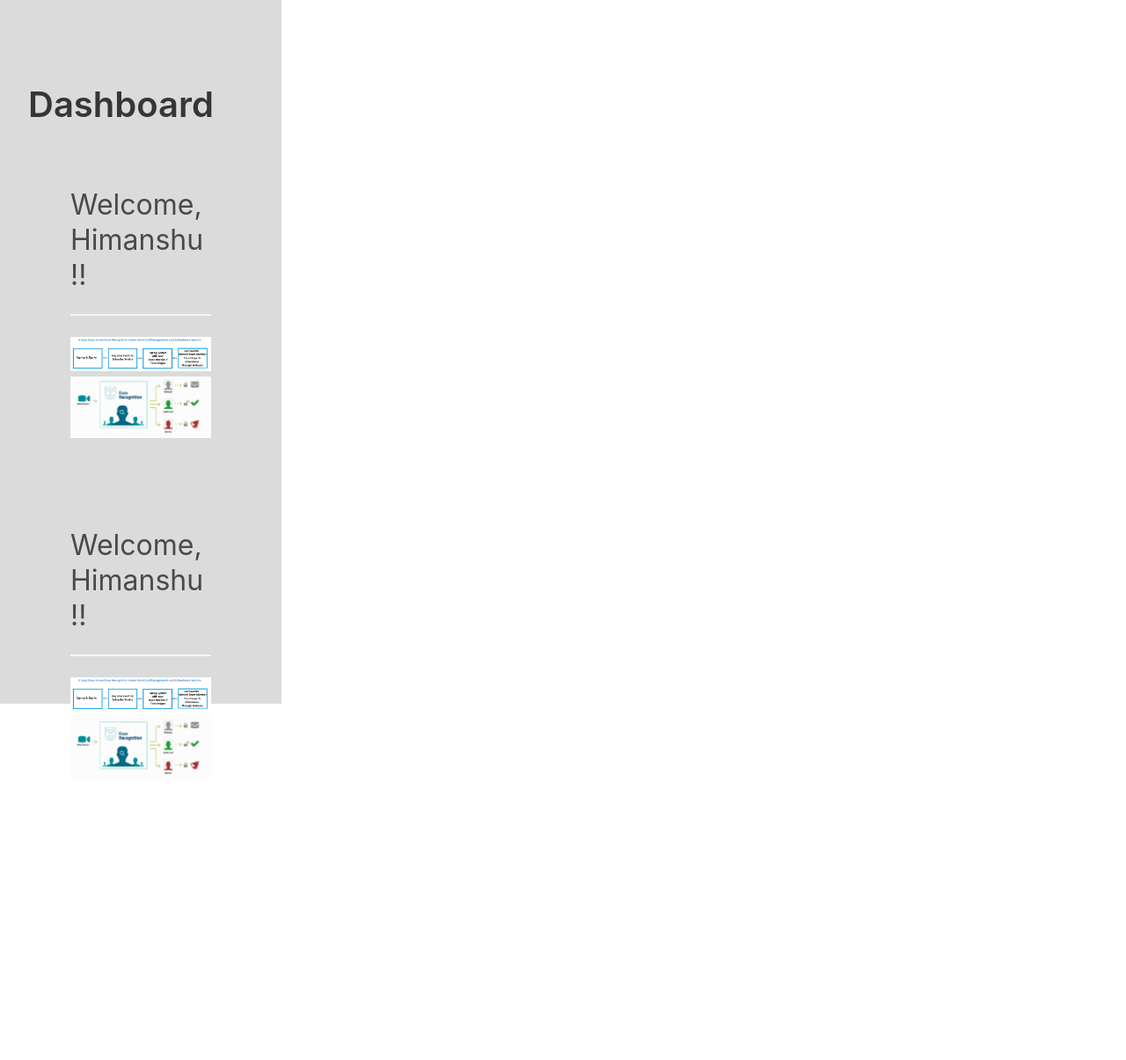
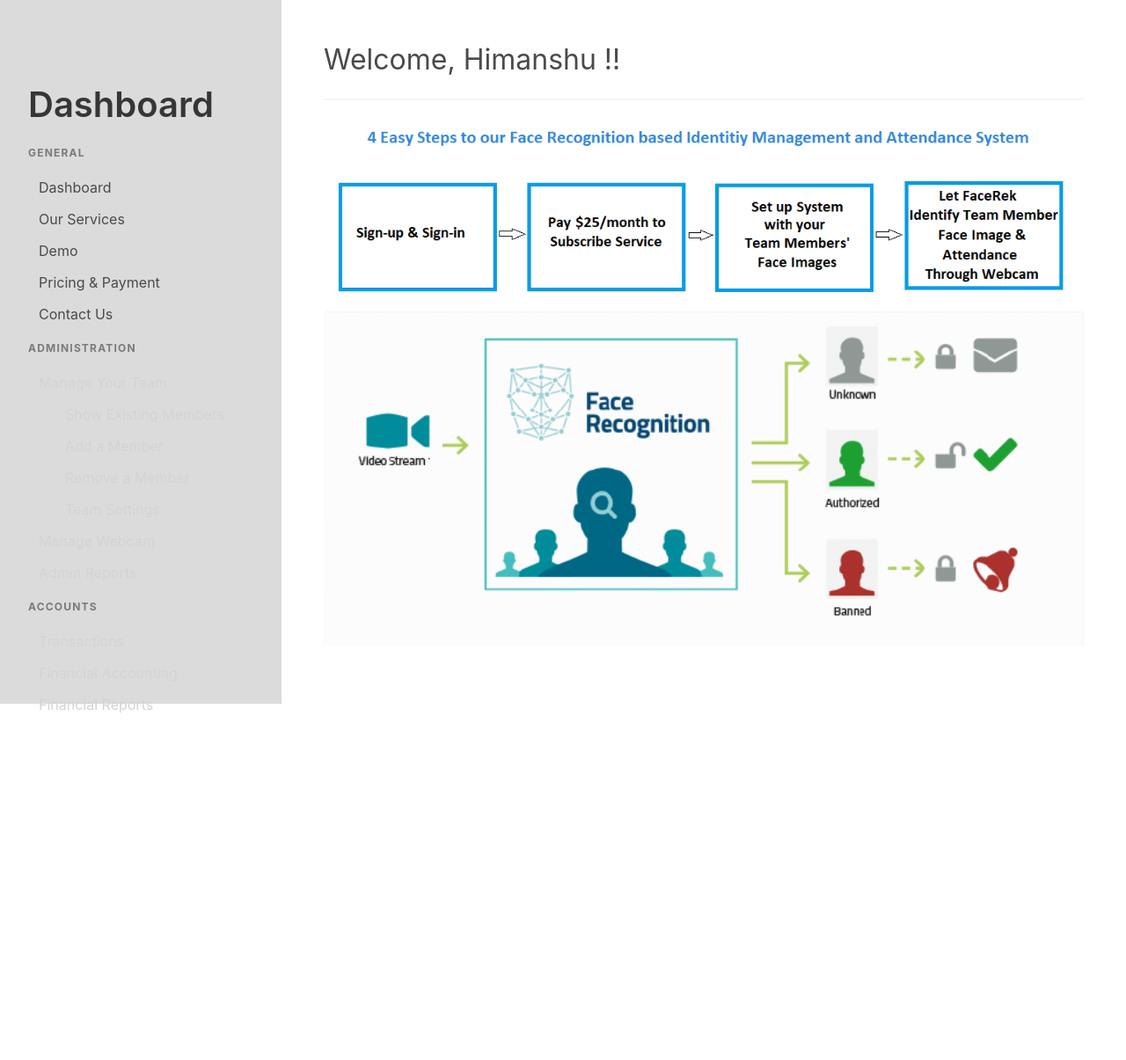
Before and after one commit to san-jeev/Week5-Project, a Flask app: page / in a window 1280 px wide. Shown: the part 108-1313 px from the top of the page at 88% size. After the commit the page ends 918 px from the top, so only its background shows below. Run offline with Flask 2, Linux system fonts and the light colour scheme; a user stored in the database is signed in; data comes from the database, SQL or seed files in the repository; some libraries are stand-ins or nearby versions.

Commit message:
Putting things together

```diff
--- a/templates/home.html
+++ b/templates/home.html
@@ -14,10 +14,8 @@
               Dashboard
           </p>
 
-      <!-- main section -->
-      <div class="dashboard-main">
-        {{ content | safe }}
-        <!-- <aside class="menu has-text-white">
+
+        <aside class="menu has-text-white">
           <p class="menu-label">
             <b>General</b>
           </p>
@@ -51,7 +49,7 @@
               <li><a style="color:lightgrey;" href="{{ url_for('finreports') }}">Financial Reports</a></li>
             </ul>
           </aside>
-        </div> -->
+        </div>
 
                 <!-- main section -->
         <div class="dashboard-main is-scrollable">
```
Lines whose indentation alone changed are shown as unchanged.
